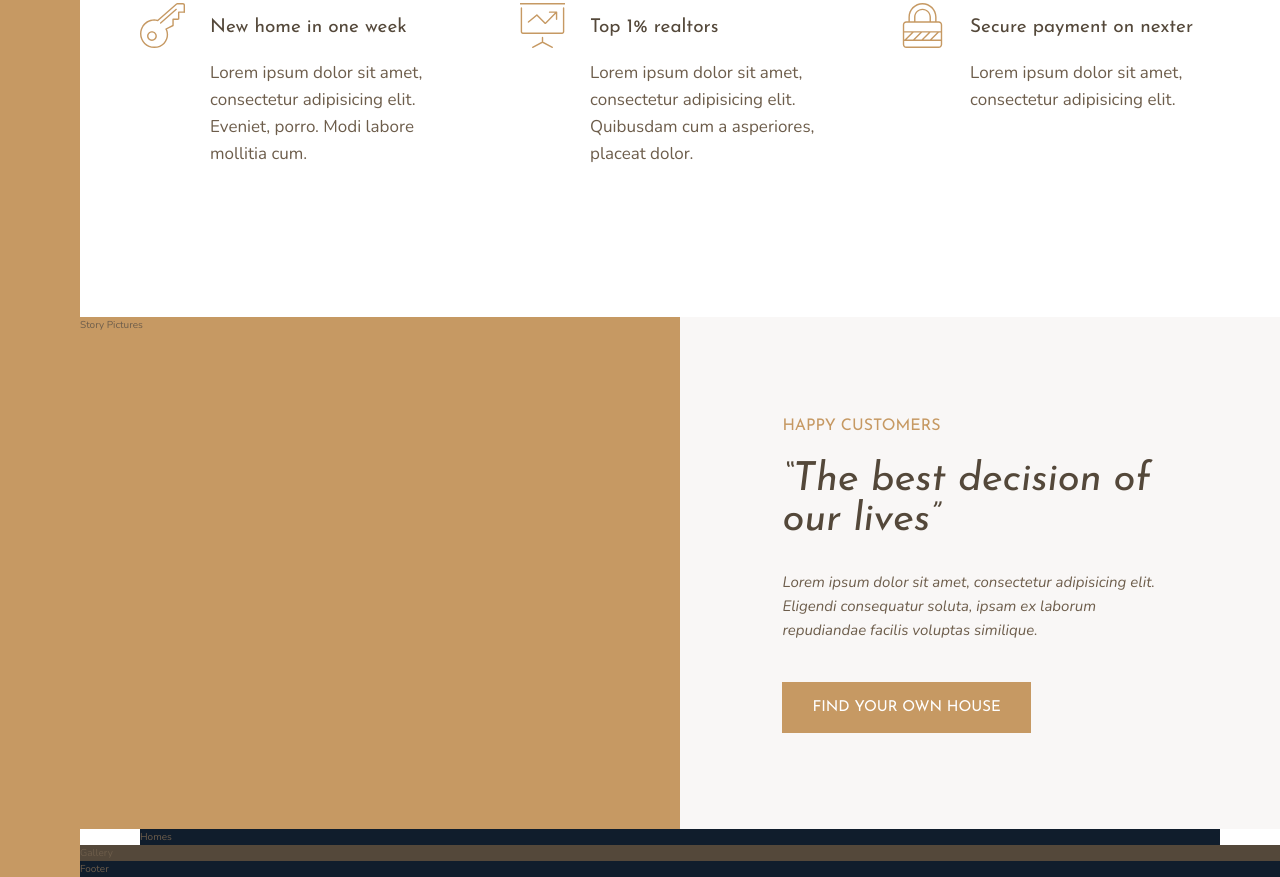
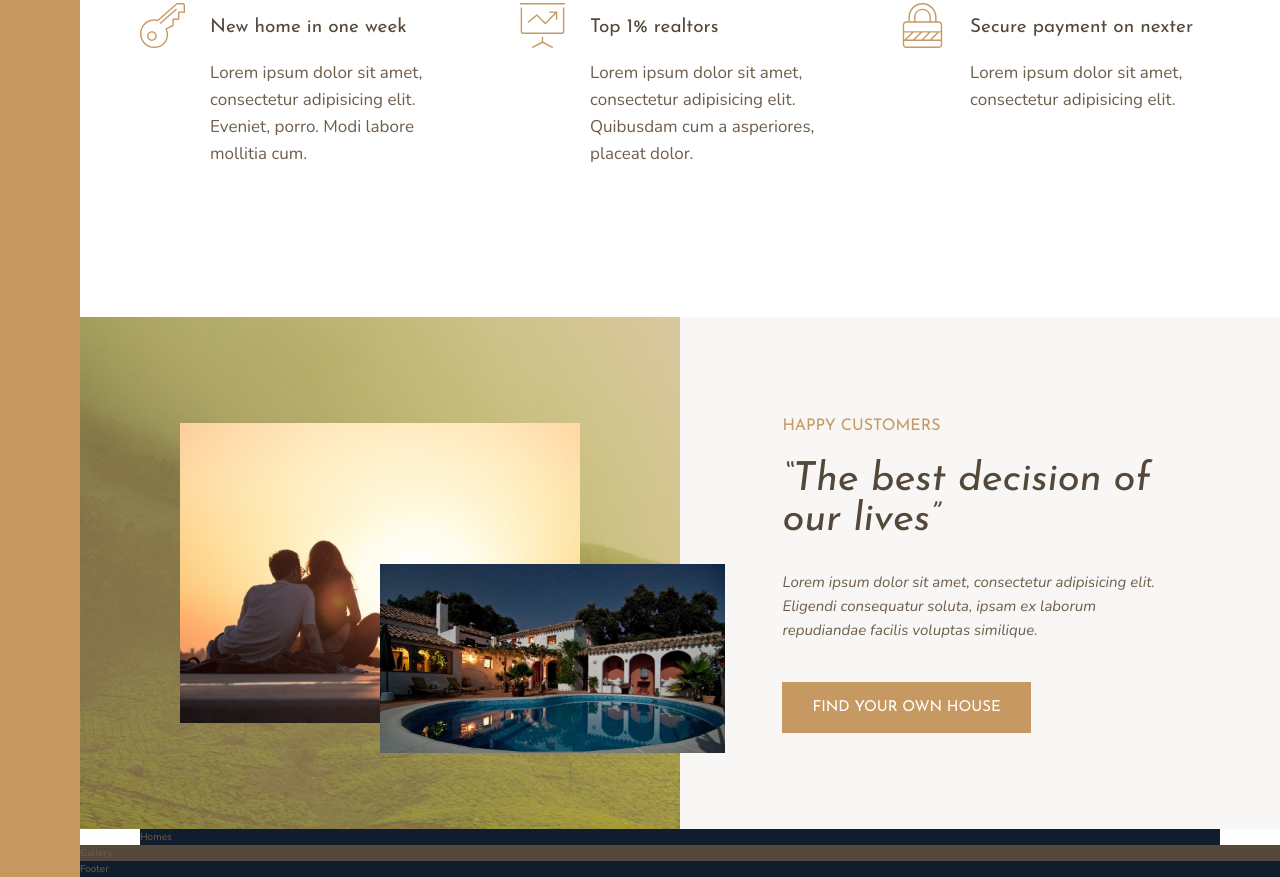
Before and after one commit to HenryGarmendia/nexter_site, a website: page index.html in a window 1280 px wide. Shown: the part 991-1868 px from the top of the page. Drawn offline with nearby package versions, Linux system fonts and the light colour scheme.

Commit message:
finished styling the two picture in the story section

```diff
--- a/index.html
+++ b/index.html
@@ -75,7 +75,8 @@
   </section><!-- //features END -->
 
   <div class="story__pictures">
-    Story Pictures
+    <img src="img/story-1.jpeg" alt="Couple with new home" class="story__img--1">
+    <img src="img/story-2.jpeg" alt="New gorgeous house" class="story__img--2">
   </div><!-- //story__pictures END -->
 
   <div class="story__content">
--- a/sass/_story.scss
+++ b/sass/_story.scss
@@ -1,8 +1,28 @@
 .story {
 
   &__pictures {
+    align-items: center;
     background-color: $color-primary;
+    background-image: linear-gradient(rgba($color-primary, .5), rgba($color-primary, .5)), url("../img/back.jpg");
+    display: grid;
     grid-column: full-start / col-end 4;
+    grid-template-rows: repeat(6, 1fr);
+    grid-template-columns: repeat(6, 1fr);
+  }
+
+  &__img--1 {
+    box-shadow: 0 2rem 5rem rbga(#000, .1);
+    grid-column: 2 / 6;
+    grid-row: 2 / 6;
+    width: 100%;
+  }
+
+  &__img--2 {
+    box-shadow: 0 2rem 5rem rbga(#000, .2);
+    grid-column: 4 / 7;
+    grid-row: 4 / 6;
+    width: 115%;
+    z-index: 1;
   }
 
   &__content {
```
Also changed, not shown: css/style.css.
